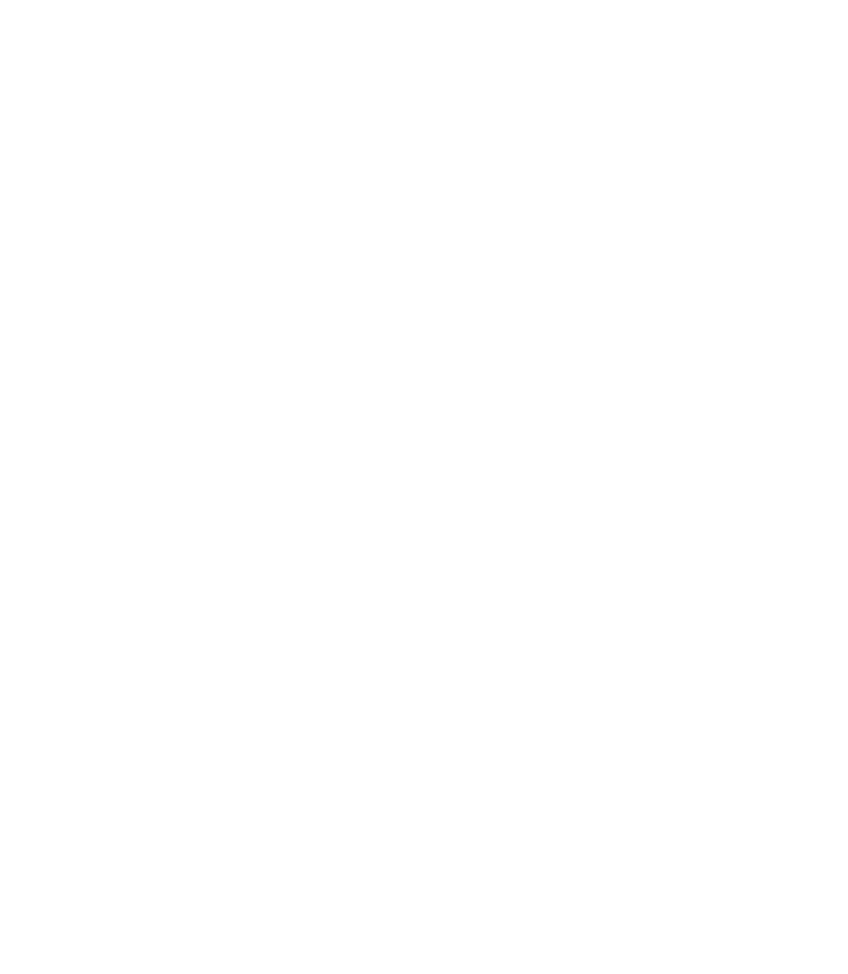
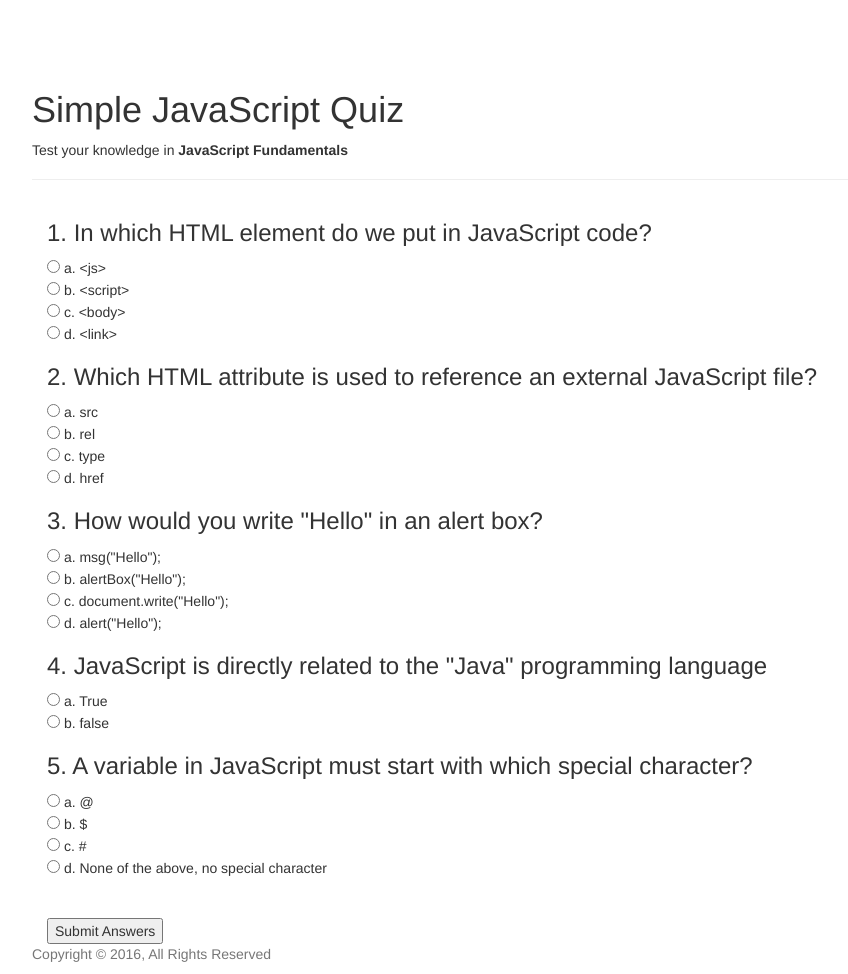
Before and after one commit to stacielove/simple-quiz-js, a plain HTML site: page index.html in a window 1280 px wide. Shown: the whole page, without its empty margins (38-886 px from the left). Before the commit the page ends 800 px from the top, so only its background shows below. Drawn offline with nearby package versions, Linux system fonts and the light colour scheme.

Commit message:
Add question form to webpage

```diff
--- a/index.html
+++ b/index.html
@@ -19,10 +19,59 @@
 
 
     <div class="container">
+      <div class="page-header">
+        <h1>Simple JavaScript Quiz</h1>
+        <p>Test your knowledge in <strong>JavaScript Fundamentals</strong></p>
+      </div>
+
+        <div class="container">
+          <div id="results">
+          </div>
+          <form name="quizForm" onsubmit="return submitAnswers()">
+            <h3>1. In which HTML element do we put in JavaScript code?</h3>
+            <input type="radio" name="q1" value="a" id="q1a"> a. &lt;js&gt; <br>
+            <input type="radio" name="q1" value="b" id="q1b"> b. &lt;script&gt; <br>
+            <input type="radio" name="q1" value="c" id="q1c"> c. &lt;body&gt; <br>
+            <input type="radio" name="q1" value="d" id="q1d"> d. &lt;link&gt; <br>
+
+            <h3>2. Which HTML attribute is used to reference an external JavaScript file?</h3>
+            <input type="radio" name="q2" value="a" id="q2a"> a. src <br>
+            <input type="radio" name="q2" value="b" id="q2b"> b. rel <br>
+            <input type="radio" name="q2" value="c" id="q2c"> c. type <br>
+            <input type="radio" name="q2" value="d" id="q2d"> d. href <br>
+
+            <h3>3. How would you write "Hello" in an alert box?</h3>
+            <input type="radio" name="q3" value="a" id="q3a"> a. msg("Hello"); <br>
+            <input type="radio" name="q3" value="b" id="q3b"> b. alertBox("Hello"); <br>
+            <input type="radio" name="q3" value="c" id="q3c"> c. document.write("Hello"); <br>
+            <input type="radio" name="q3" value="d" id="q3d"> d. alert("Hello"); <br>
+
+            <h3>4. JavaScript is directly related to the "Java" programming language</h3>
+            <input type="radio" name="q4" value="a" id="q4a"> a. True <br>
+            <input type="radio" name="q4" value="b" id="q4b"> b. false <br>
+
+            <h3>5. A variable in JavaScript must start with which special character?</h3>
+            <input type="radio" name="q5" value="a" id="q5a"> a. @ <br>
+            <input type="radio" name="q5" value="b" id="q5b"> b. $ <br>
+            <input type="radio" name="q5" value="c" id="q5c"> c. # <br>
+            <input type="radio" name="q5" value="d" id="q5d"> d. None of the above, no special character<br>
+
+            <br>
+            <br>
+
+            <input type="submit" value="Submit Answers">
+
+          </form>
+      </div>
 
     </div>
 
 
+    <footer class="footer">
+      <div class="container">
+        <p class="text-muted">Copyright &copy; 2016, All Rights Reserved</p>
+      </div>
+    </footer>
 
     <!-- Bootstrap core JavaScript
     ================================================== -->
```
